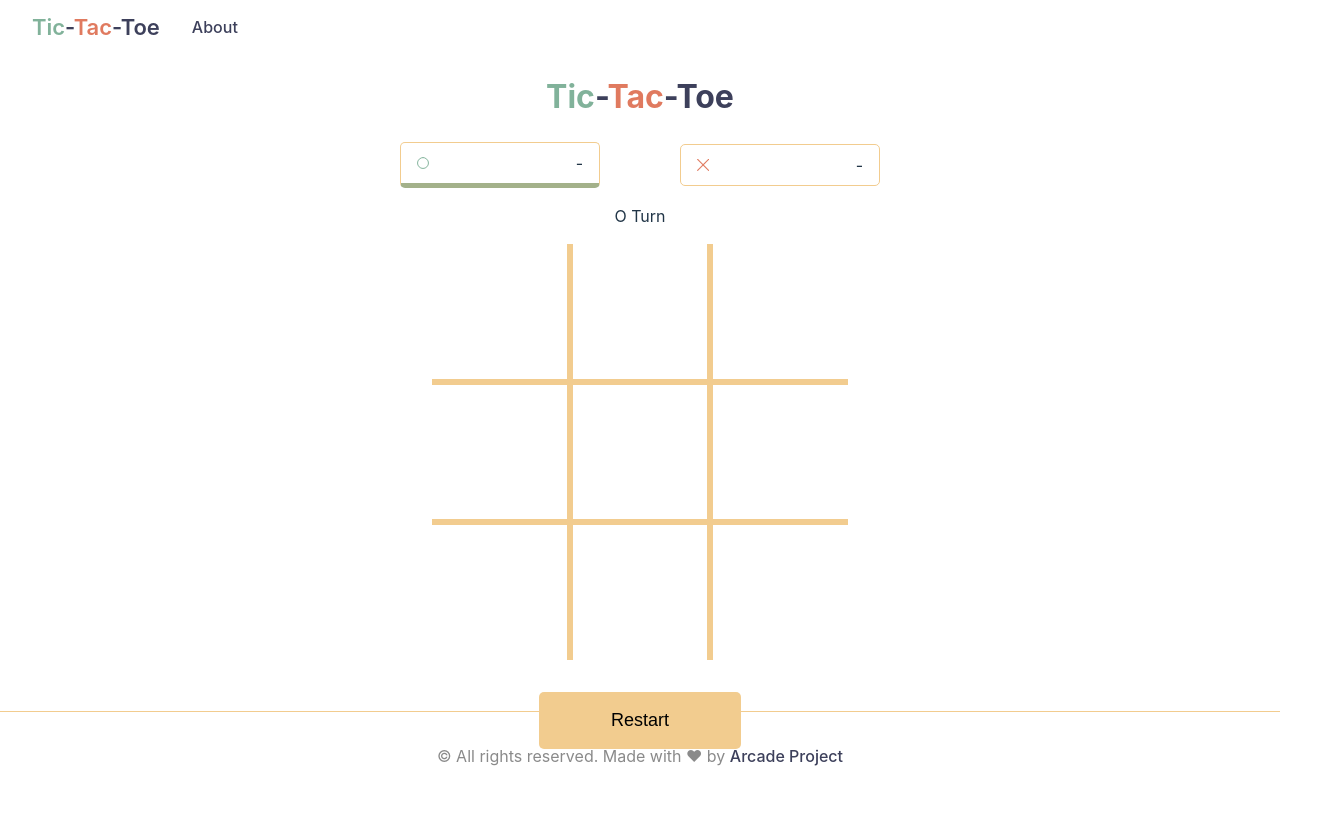
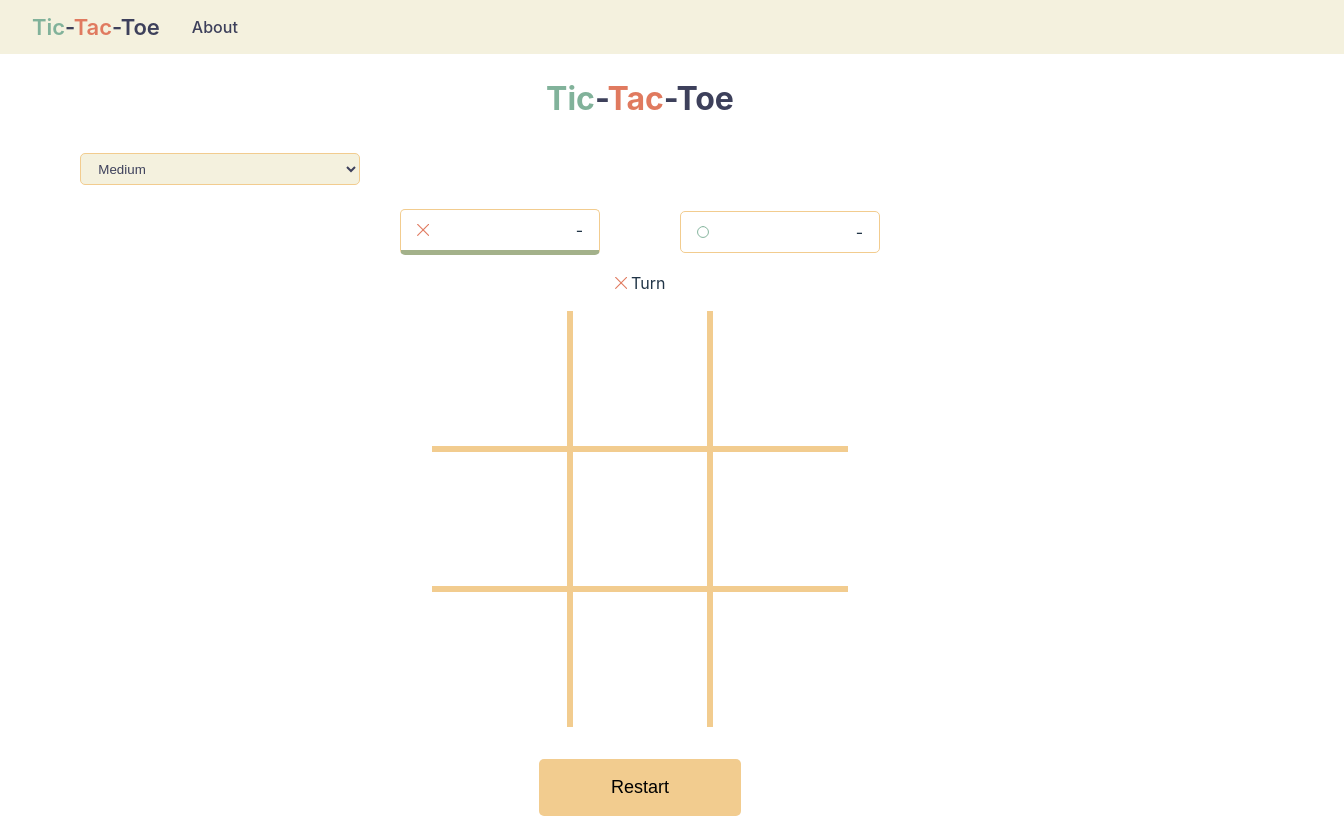
Before and after one commit to clonglam/Tic-Tac-Toe, a React (Vite) app: page / in a window 1280 px wide. Shown: the top 818 px of the page, 1344 px wide, since content can reach past the window. Built offline with nearby package versions, Linux system fonts and the light colour scheme.

Commit message:
Finished the Basic Logic for different Game MOde:

```diff
--- a/package.json
+++ b/package.json
@@ -11,6 +11,7 @@
   },
   "dependencies": {
     "@reduxjs/toolkit": "^2.0.1",
+    "lodash": "^4.17.21",
     "react": "^18.2.0",
     "react-dom": "^18.2.0",
     "react-redux": "^9.0.4",
@@ -20,6 +21,7 @@
     "vite-plugin-svgr": "^4.2.0"
   },
   "devDependencies": {
+    "@types/lodash": "^4.14.202",
     "@types/react": "^18.2.43",
     "@types/react-dom": "^18.2.17",
     "@typescript-eslint/eslint-plugin": "^6.14.0",
--- a/src/components/Footer.tsx
+++ b/src/components/Footer.tsx
@@ -1,8 +1,8 @@
 import styled from "styled-components"
 
 const StyledFooter = styled.footer`
-  position: fixed;
   bottom: 0;
+  margin-top: 3rem;
   width: 100%;
   border-top: #f2cc8f 1px solid;
   padding: 1em 0em;
--- a/src/components/NavBar.tsx
+++ b/src/components/NavBar.tsx
@@ -2,13 +2,12 @@ import { Link } from "react-router-dom"
 import styled from "styled-components"
 
 const StyledNavbar = styled.div`
-  position: fixed;
-  top: 0;
   height: 54px;
   width: 100%;
   display: flex;
   align-items: center;
   gap: 0 2rem;
+  background: var(--background-color);
 `
 
 const StyledNav = styled.nav`
--- /dev/null
+++ b/src/features/tictactoe/Cell.tsx
@@ -0,0 +1,50 @@
+import { useDispatch } from "react-redux"
+import styled from "styled-components"
+import { useAppSelector } from "../../app/hooks"
+import Circle from "./Circle"
+import Cross from "./Cross"
+import {
+  Marks,
+  PlayerType,
+  checkWinner,
+  nextPlayer,
+  placeMark,
+  slectCurrentPlayer,
+} from "./ticTacToeSlice"
+
+type CellProps = {
+  cellIndex: number
+  value: Marks | null
+}
+
+const StyledCell = styled.td`
+  border: 6px solid var(--background-color-darker);
+  height: 125px;
+  width: 125px;
+  text-align: center;
+  vertical-align: middle;
+  padding: 15px;
+  cursor: pointer;
+  padding: 0.3em 0.3em;
+`
+function Cell({ cellIndex, value }: CellProps) {
+  const dispatch = useDispatch()
+  const currentPlayer = useAppSelector(slectCurrentPlayer)
+
+  const onClickHandler = (index: number) => {
+    if (value !== null || currentPlayer.playerType === PlayerType["AI"]) {
+      return
+    }
+
+    dispatch(placeMark(index))
+    dispatch(checkWinner())
+    dispatch(nextPlayer())
+  }
+  return (
+    <StyledCell onClick={() => onClickHandler(cellIndex)}>
+      {value === null ? " " : value === "X" ? <Cross /> : <Circle />}
+    </StyledCell>
+  )
+}
+
+export default Cell
--- a/src/features/tictactoe/GameBoard.tsx
+++ b/src/features/tictactoe/GameBoard.tsx
@@ -1,19 +1,20 @@
 import { useEffect } from "react"
 import { useDispatch } from "react-redux"
+import styled, { keyframes } from "styled-components"
 import { useAppSelector } from "../../app/hooks"
+import Cell from "./Cell"
+import WinningLine from "./WinningLine"
 import {
+  GameMode,
+  PlayerType,
+  aiMove,
   checkWinner,
   nextPlayer,
-  placeMark,
   selectBoard,
-  selectLinePosition,
-  selectLineType,
-  selectWinner,
+  selectGameMode,
+  selectResult,
+  slectCurrentPlayer,
 } from "./ticTacToeSlice"
-import Cross from "./Cross"
-import Circle from "./Circle"
-import styled, { keyframes } from "styled-components"
-import WinningLine from "./WinningLine"
 
 const clipMask = keyframes`
      from {
@@ -42,36 +43,27 @@ const Row = styled.tr`
     border-right: 0;
   }
 `
-const Cell = styled.td`
-  border: 6px solid var(--background-color-darker);
-  height: 125px;
-  width: 125px;
-  text-align: center;
-  vertical-align: middle;
-  padding: 15px;
-  cursor: pointer;
-  padding: 0.3em 0.3em;
-`
 
 function GameBoard() {
   const dispatch = useDispatch()
   const board = useAppSelector(selectBoard)
-  const winner = useAppSelector(selectWinner)
-  const lineType = useAppSelector(selectLineType)
-  const linePosition = useAppSelector(selectLinePosition)
+  const result = useAppSelector(selectResult)
 
-  const onClickHandler = (index: number) => {
-    if (board[index] !== 0) {
-      return
-    }
-
-    dispatch(placeMark(index))
-    dispatch(nextPlayer())
-  }
+  const currentPlayer = useAppSelector(slectCurrentPlayer)
+  const gameMode = useAppSelector(selectGameMode)
 
   useEffect(() => {
-    dispatch(checkWinner())
-  }, [board, dispatch])
+    if (
+      gameMode != GameMode["PVP"] &&
+      currentPlayer.playerType === PlayerType["AI"] &&
+      result === null
+    ) {
+      console.log("AI is move")
+      dispatch(aiMove())
+      dispatch(checkWinner())
+      dispatch(nextPlayer())
+    }
+  }, [currentPlayer.playerType, gameMode, dispatch, result])
 
   return (
     <Board>
@@ -81,22 +73,22 @@ function GameBoard() {
             {[...Array(3)].map((_, colIndex) => {
               const cellIndex = rowIndex * 3 + colIndex
               return (
-                <Cell onClick={() => onClickHandler(cellIndex)} key={cellIndex}>
-                  {board[cellIndex] === 0 ? (
-                    " "
-                  ) : board[cellIndex] === -1 ? (
-                    <Cross />
-                  ) : (
-                    <Circle />
-                  )}
-                </Cell>
+                <Cell
+                  key={cellIndex}
+                  value={board[cellIndex]}
+                  cellIndex={cellIndex}
+                />
               )
             })}
           </Row>
         ))}
       </tbody>
-      {winner && lineType && linePosition && (
-        <WinningLine lineType={lineType} linePosition={linePosition} />
+
+      {result != null && result != "TIE" && (
+        <WinningLine
+          lineType={result.lineType}
+          linePosition={result.linePosition}
+        />
       )}
     </Board>
   )
--- /dev/null
+++ b/src/features/tictactoe/ModeSelector.tsx
@@ -0,0 +1,68 @@
+import styled from "styled-components"
+import { GameMode, selectGameMode, setGameMode } from "./ticTacToeSlice"
+import { useAppDispatch, useAppSelector } from "../../app/hooks"
+
+const Wrapper = styled.div`
+  padding: 0.5em 1em;
+  position: relative;
+  display: flex;
+  margin-bottom: 1rem;
+`
+const Select = styled.select`
+  background: var(--background-color);
+  color: var(--text-color);
+  border: 1px solid var(--background-color-darker);
+  border-radius: 5px;
+  padding: 0.5em 1em;
+  width: 280px;
+  &:focus {
+    border: none;
+  }
+`
+
+function ModeSelector() {
+  const dispatch = useAppDispatch()
+  const currentameMode = useAppSelector(selectGameMode)
+
+  const gameModes: { label: string; value: GameMode }[] = [
+    {
+      label: "Easy",
+      value: GameMode["EASY"],
+    },
+    {
+      label: "Medium",
+      value: GameMode["MEDIUM"],
+    },
+    {
+      label: "Impossible",
+      value: GameMode["IMPOSSIBLE"],
+    },
+    {
+      label: "PVP",
+      value: GameMode["PVP"],
+    },
+  ]
+
+  const handleModeChange = (event: React.ChangeEvent<HTMLSelectElement>) => {
+    dispatch(setGameMode(event.target.value as GameMode))
+  }
+
+  return (
+    <Wrapper>
+      {/* <label htmlFor="gameModeSelect">Choose a game mode:</label> */}
+      <Select
+        id="gameModeSelect"
+        value={currentameMode}
+        onChange={handleModeChange}
+      >
+        {gameModes.map(({ label, value }) => (
+          <option key={value} value={value}>
+            {label}
+          </option>
+        ))}
+      </Select>
+    </Wrapper>
+  )
+}
+
+export default ModeSelector
--- a/src/features/tictactoe/PlayerTurn.tsx
+++ b/src/features/tictactoe/PlayerTurn.tsx
@@ -1,10 +1,21 @@
 import { useAppSelector } from "../../app/hooks"
-import { slectCurrentPlayer } from "./ticTacToeSlice"
+import Circle from "./Circle"
+import Cross from "./Cross"
+import { selectCurrentRound } from "./ticTacToeSlice"
 
 function PlayerTurn() {
-  const currentPlayer = useAppSelector(slectCurrentPlayer)
+  const currentRound = useAppSelector(selectCurrentRound)
 
-  return <p className="player-turn">{currentPlayer === -1 ? "X" : "O"} Turn</p>
+  return (
+    <p className="player-turn">
+      {currentRound === "X" ? (
+        <Cross width={12} height={12} />
+      ) : (
+        <Circle width={12} height={12} />
+      )}{" "}
+      Turn
+    </p>
+  )
 }
 
 export default PlayerTurn
--- a/src/features/tictactoe/SocreBoard.tsx
+++ b/src/features/tictactoe/SocreBoard.tsx
@@ -1,8 +1,17 @@
 import styled from "styled-components"
 import Cross from "./Cross"
 import Circle from "./Circle"
-import { useAppSelector } from "../../app/hooks"
-import { slectCurrentPlayer } from "./ticTacToeSlice"
+import { useAppDispatch, useAppSelector } from "../../app/hooks"
+import {
+  GameMode,
+  Marks,
+  selectBoard,
+  selectGameMode,
+  selectHumanMark,
+  selectPlayers,
+  selectResult,
+  switchMark,
+} from "./ticTacToeSlice"
 
 const Wrapper = styled.section`
   display: flex;
@@ -11,7 +20,8 @@ const Wrapper = styled.section`
   width: 480px;
   gap: 0px 5rem;
 `
-const ScoreBoard = styled.section<{ currentPlayer: boolean }>`
+
+const ScoreBoard = styled(({ ...props }) => <section {...props} />)`
   width: 1508px;
   border-radius: 5px;
   display: flex;
@@ -19,22 +29,47 @@ const ScoreBoard = styled.section<{ currentPlayer: boolean }>`
   align-items: center;
   padding: 0.5rem 1rem;
   border: #f2cc8f 1px solid;
-  border-bottom: ${(p) => (p.currentPlayer ? "#a3b18a 5px solid" : "")};
+  cursor: ${(props) => (props.disabled ? "disabled" : "pointer")};
+  border-bottom: ${(props) => (props.currentPlayer ? "#a3b18a 5px solid" : "")};
 `
 
 function SocreBoard() {
-  const currentPlayer = useAppSelector(slectCurrentPlayer)
+  const dispatch = useAppDispatch()
+
+  const gameMode = useAppSelector(selectGameMode)
+  const currentHumanMark = useAppSelector(selectHumanMark)
+  const board = useAppSelector(selectBoard)
+  const players = useAppSelector(selectPlayers)
+  const result = useAppSelector(selectResult)
+
+  const onClickHandler = (mark: Marks) => {
+    if (
+      gameMode == GameMode["PVP"] ||
+      mark === currentHumanMark ||
+      (!board.every((cell) => cell === null) && result === null)
+    )
+      return
+    dispatch(switchMark())
+  }
+
   return (
     <Wrapper className="container">
-      <ScoreBoard currentPlayer={currentPlayer === 1}>
-        <Circle width={12} height={12} />
-        <div>-</div>
-      </ScoreBoard>
+      {(["X", "O"] as Marks[]).map((mark) => (
+        <ScoreBoard
+          key={mark}
+          disabled={gameMode === GameMode["PVP"]}
+          currentPlayer={currentHumanMark === mark}
+          onClick={() => onClickHandler(mark)}
+        >
+          {mark === "X" ? (
+            <Cross width={12} height={12} />
+          ) : (
+            <Circle width={12} height={12} />
+          )}
 
-      <ScoreBoard currentPlayer={currentPlayer === -1}>
-        <Cross width={12} height={12} />
-        <div>-</div>
-      </ScoreBoard>
+          <div>{players[mark].score === 0 ? "-" : players[mark].score}</div>
+        </ScoreBoard>
+      ))}
     </Wrapper>
   )
 }
--- a/src/features/tictactoe/WinnerModal.tsx
+++ b/src/features/tictactoe/WinnerModal.tsx
@@ -2,10 +2,10 @@ import styled, { keyframes } from "styled-components"
 import { useAppSelector } from "../../app/hooks"
 import Circle from "./Circle"
 import Cross from "./Cross"
-import { selectWinner } from "./ticTacToeSlice"
+import { selectResult } from "./ticTacToeSlice"
 
 interface WrapperProps {
-  show: boolean
+  hidden: boolean
 }
 const fadeIn = keyframes`
     from{
@@ -24,7 +24,7 @@ const Wrapper = styled.div<WrapperProps>`
   flex-direction: column;
   justify-content: center;
   align-items: center;
-  display: ${(p) => (p.show ? "flex" : "none")};
+  display: ${(p) => (p.hidden ? "none" : "flex")};
   animation: ${fadeIn} 0.3s linear 500ms;
   animation-fill-mode: both;
 `
@@ -36,24 +36,23 @@ const WinnerText = styled.h1`
   padding: 0%;
 `
 function WinnerModal() {
-  const winner = useAppSelector(selectWinner)
+  const result = useAppSelector(selectResult)
 
   return (
-    // <Wrapper show={false}>
-    <Wrapper show={winner !== null}>
+    <Wrapper hidden={result === null}>
       <div>
-        {winner === 0 ? (
-          <>
+        {result === "TIE" ? (
+          <div>
             <Cross />
             <Circle />
-          </>
-        ) : winner === -1 ? (
+          </div>
+        ) : result?.winner === "X" ? (
           <Cross />
         ) : (
           <Circle />
         )}
       </div>
-      <WinnerText>Winner</WinnerText>
+      <WinnerText>{result === "TIE" ? "TIE" : "WINNER"}</WinnerText>
     </Wrapper>
   )
 }
--- a/src/features/tictactoe/WinningLine.tsx
+++ b/src/features/tictactoe/WinningLine.tsx
@@ -50,8 +50,8 @@ const Line = styled.div<Props>`
   }}
 `
 
-function WinningLine({ lineType, linePosition }: Props) {
-  return <Line linePosition={linePosition} lineType={lineType} />
+function WinningLine(props: Props) {
+  return <Line {...props} />
 }
 
 export default WinningLine
--- a/src/features/tictactoe/ticTacToeSlice.ts
+++ b/src/features/tictactoe/ticTacToeSlice.ts
@@ -1,32 +1,182 @@
 import { createSlice } from "@reduxjs/toolkit"
+import _ from "lodash"
+
 import type { PayloadAction } from "@reduxjs/toolkit"
 import type { RootState } from "../../app/store"
 
 export type LineType = "horizontal" | "vertical" | "diagonal"
 
+export enum PlayerType {
+  HUMAN = "H",
+  AI = "A",
+}
+
 export enum GameMode {
-  Easy,
-  Medium,
-  Impossible,
-  PVP,
+  EASY = "0",
+  MEDIUM = "1",
+  IMPOSSIBLE = "2",
+  PVP = "3",
 }
+
+export type Marks = "X" | "O"
+
+export type Player = {
+  playerType: PlayerType
+  score: number
+  // mark: Marks
+}
+
+export type PlayerState = { [key in Marks]: Player }
+
+const playerState: PlayerState = {
+  O: {
+    score: 0,
+    playerType: PlayerType["AI"],
+    // mark: "O",
+  },
+  X: {
+    playerType: PlayerType["HUMAN"],
+    score: 0,
+    // mark: "X",
+  },
+}
+
+type Cell = Marks | null
+type GameResult =
+  | { winner: Marks; lineType: LineType; linePosition: number }
+  | "TIE"
+  | null
+
 interface GameState {
-  board: number[]
-  currentPlayer: number
-  winner: number | null
-  lineType: LineType | null
-  linePosition: number | null
+  board: Cell[]
+  currentRound: Marks
+  players: PlayerState
+  result: GameResult
   gameMode: GameMode
+  humanMark: Marks
 }
+
 // Define the initial state using that type
 const initialState: GameState = {
-  board: Array(9).fill(0),
-  currentPlayer: 1,
-  winner: null,
-  lineType: null,
-  linePosition: null,
-  gameMode: GameMode["Impossible"],
+  board: Array(9).fill(null),
+  players: playerState,
+  gameMode: GameMode["MEDIUM"],
+  currentRound: "X",
+  result: null,
+  humanMark: "X",
 }
+
+export const ticTacToeSlice = createSlice({
+  name: "ticTacToe",
+  initialState,
+  reducers: {
+    initialGame: (state) => {
+      state.board = initialState.board
+      state.currentRound = initialState.currentRound
+      state.result = initialState.result
+    },
+    newGame: (state) => {
+      state.board = initialState.board
+      state.currentRound = initialState.currentRound
+      state.result = initialState.result
+    },
+    setGameMode: (state, { payload }: PayloadAction<GameMode>) => {
+      state.gameMode = payload
+      state.board = initialState.board
+      state.currentRound = initialState.currentRound
+      state.result = initialState.result
+
+      // Empty the Score
+      Object.keys(state.players).forEach((key) => {
+        let newPlayerType
+        if (state.gameMode === GameMode.PVP) {
+          newPlayerType = PlayerType["HUMAN"]
+        } else {
+          newPlayerType =
+            key === state.humanMark ? PlayerType["HUMAN"] : PlayerType["AI"]
+        }
+
+        state.players[key as Marks] = {
+          score: 0,
+          playerType: newPlayerType,
+        }
+      })
+    },
+    switchMark: (state) => {
+      state.humanMark = state.humanMark === "X" ? "O" : "X"
+
+      Object.entries(state.players).forEach(([key, value]) => {
+        state.players[key as Marks] = {
+          score: 0,
+          playerType:
+            value.playerType == PlayerType["AI"]
+              ? PlayerType["HUMAN"]
+              : PlayerType["AI"],
+        }
+      })
+    },
+    placeMark: (state, { payload }: PayloadAction<number>) => {
+      if (state.board[payload] !== null) return
+
+      state.board = state.board.map((cell, index) =>
+        index === payload ? state.currentRound : cell
+      )
+    },
+    nextPlayer: (state) => {
+      state.currentRound = state.currentRound === "X" ? "O" : "X"
+    },
+    checkWinner: (state) => {
+      state.result = checkForWinner(state.board)
+      if (state.result !== "TIE" && state.result !== null) {
+        state.players[state.result.winner].score += 1
+      }
+    },
+    aiMove: (state) => {
+      if (state.players[state.currentRound].playerType !== PlayerType["AI"])
+        return
+
+      let move: number
+
+      switch (state.gameMode) {
+        case GameMode["EASY"]:
+          move = pickRandomEmptySpace(state.board)!
+          break
+        case GameMode["MEDIUM"]:
+          move = pickRandomEmptySpace(state.board)!
+          break
+        case GameMode["IMPOSSIBLE"]:
+          move = pickRandomEmptySpace(state.board)!
+          // move = findBestMove(state.board)!
+          break
+      }
+
+      state.board = state.board.map((cell, index) =>
+        index === move ? state.currentRound : cell
+      )
+    },
+  },
+})
+
+export const {
+  placeMark,
+  nextPlayer,
+  checkWinner,
+  newGame,
+  switchMark,
+  setGameMode,
+  aiMove,
+} = ticTacToeSlice.actions
+
+// Other code such as selectors can use the imported `RootState` type
+export const slectCurrentPlayer = (state: RootState) =>
+  state.ticTacToe.players[state.ticTacToe.currentRound]
+export const selectPlayers = (state: RootState) => state.ticTacToe.players
+export const selectGameMode = (state: RootState) => state.ticTacToe.gameMode
+export const selectResult = (state: RootState) => state.ticTacToe.result
+export const selectBoard = (state: RootState) => state.ticTacToe.board
+export const selectHumanMark = (state: RootState) => state.ticTacToe.humanMark
+export const selectCurrentRound = (state: RootState) =>
+  state.ticTacToe.currentRound
 
 const winCombination = [
   [0, 1, 2],
@@ -38,83 +188,6 @@ const winCombination = [
   [0, 4, 8],
   [2, 4, 6],
 ]
-
-export const ticTacToeSlice = createSlice({
-  name: "ticTacToe",
-  // `createSlice` will infer the state type from the `initialState` argument
-  initialState,
-  reducers: {
-    initialGame: (state) => {
-      state.board = initialState.board
-      state.currentPlayer = initialState.currentPlayer
-      state.winner = initialState.winner
-    },
-    newGame: (state) => {
-      state.board = initialState.board
-      state.currentPlayer = initialState.currentPlayer
-      state.winner = initialState.winner
-    },
-
-    setGameMode: (state, { payload }: PayloadAction<GameMode>) => {
-      state.gameMode = payload
-    },
-
-    setWinner: (state, { payload }: PayloadAction<number>) => {
-      state.winner = payload
-    },
-    placeMark: (state, { payload }: PayloadAction<number>) => {
-      if (state.board[payload] !== 0) return
-
-      state.board = state.board.map((cell, index) =>
-        index === payload ? state.currentPlayer : cell
-      )
-    },
-    nextPlayer: (state) => {
-      state.currentPlayer *= -1
-    },
-    checkWinner: (state) => {
-      const board = state.board
-      // No winner or draw yet
-      state.winner = null
-
-      if (!board.includes(0)) {
-        state.winner = 0 // 0 indicates a draw
-      }
-
-      for (let i = 0; i < winCombination.length; i++) {
-        const [a, b, c] = winCombination[i]
-        if (board[a] !== 0 && board[a] === board[b] && board[a] === board[c]) {
-          state.winner = board[a]
-          const { lineType, linePosition } = caclDrawingPosition(
-            i,
-            winCombination[i]
-          )
-          state.lineType = lineType
-          state.linePosition = linePosition
-        }
-      }
-    },
-  },
-})
-
-export const {
-  placeMark,
-  nextPlayer,
-  checkWinner,
-  newGame,
-  setWinner,
-  setGameMode,
-} = ticTacToeSlice.actions
-
-// Other code such as selectors can use the imported `RootState` type
-export const slectCurrentPlayer = (state: RootState) =>
-  state.ticTacToe.currentPlayer
-export const selectGameMode = (state: RootState) => state.ticTacToe.gameMode
-export const selectWinner = (state: RootState) => state.ticTacToe.winner
-export const selectBoard = (state: RootState) => state.ticTacToe.board
-export const selectLineType = (state: RootState) => state.ticTacToe.lineType
-export const selectLinePosition = (state: RootState) =>
-  state.ticTacToe.linePosition
 
 const caclDrawingPosition = (
   i: number,
@@ -140,4 +213,74 @@ const caclDrawingPosition = (
   }
 }
 
+function checkForWinner(board: Cell[]): GameResult {
+  for (let i = 0; i < winCombination.length; i++) {
+    const [a, b, c] = winCombination[i]
+    if (board[a] !== null && board[a] === board[b] && board[a] === board[c]) {
+      return {
+        winner: board[a] as Marks,
+        ...caclDrawingPosition(i, winCombination[i]),
+      }
+    }
+  }
+  if (!board.includes(null)) return "TIE" // 0 indicates a draw
+  return null
+}
+function pickRandomEmptySpace(board: Cell[]) {
+  const emptyIndices = _.compact(
+    board.map((cell, index) => (cell === null ? index : null))
+  )
+
+  return _.sample(emptyIndices)
+}
+
+// function minimax(board: number[], depth: number, isMaximizingPlayer: boolean) {
+//   const winner = checkForWinner(board)
+
+//   if (winner !== null) {
+//     return winner?.winner === -1 ? -10 : winner?.winner === 1 ? 10 : 0
+//   }
+
+//   if (isMaximizingPlayer) {
+//     let bestScore = -Infinity
+//     for (let i = 0; i < board.length; i++) {
+//       if (board[i] === 0) {
+//         board[i] = 1 // AI's move
+//         const score = minimax(board, depth + 1, false)
+//         board[i] = 0
+//         bestScore = Math.max(score, bestScore)
+//       }
+//     }
+//     return bestScore
+//   } else {
+//     let bestScore = Infinity
+//     for (let i = 0; i < board.length; i++) {
+//       if (board[i] === 0) {
+//         board[i] = -1 // Human's move
+//         const score = minimax(board, depth + 1, true)
+//         board[i] = 0
+//         bestScore = Math.min(score, bestScore)
+//       }
+//     }
+//     return bestScore
+//   }
+// }
+
+// function findBestMove(board: number[]) {
+//   let bestScore = -Infinity
+//   let move
+//   for (let i = 0; i < board.length; i++) {
+//     if (board[i] === 0) {
+//       board[i] = 1 // AI's move
+//       const score = minimax(board, 0, false)
+//       board[i] = 0 // Reset it
+//       if (score > bestScore) {
+//         bestScore = score
+//         move = i
+//       }
+//     }
+//   }
+//   return move
+// }
+
 export default ticTacToeSlice.reducer
--- a/src/pages/HomePage.tsx
+++ b/src/pages/HomePage.tsx
@@ -1,9 +1,11 @@
 import styled from "styled-components"
+
 import GameBoard from "../features/tictactoe/GameBoard"
 import PlayerTurn from "../features/tictactoe/PlayerTurn"
 import RestartButton from "../features/tictactoe/RestartButton"
 import SocreBoard from "../features/tictactoe/SocreBoard"
 import WinnerModal from "../features/tictactoe/WinnerModal"
+import ModeSelector from "../features/tictactoe/ModeSelector"
 
 const GameCanvas = styled.div`
   position: relative;
@@ -19,7 +21,7 @@ function HomePage() {
       <h1 className="branding">
         <span>Tic</span>-<span>Tac</span>-<span>Toe</span>
       </h1>
-      {/* <ModeSelector /> */}
+      <ModeSelector />
       <div>
         <SocreBoard />
         <PlayerTurn />
```
Also changed, not shown: 1 other file (tests, documents, lock files or other folders).
